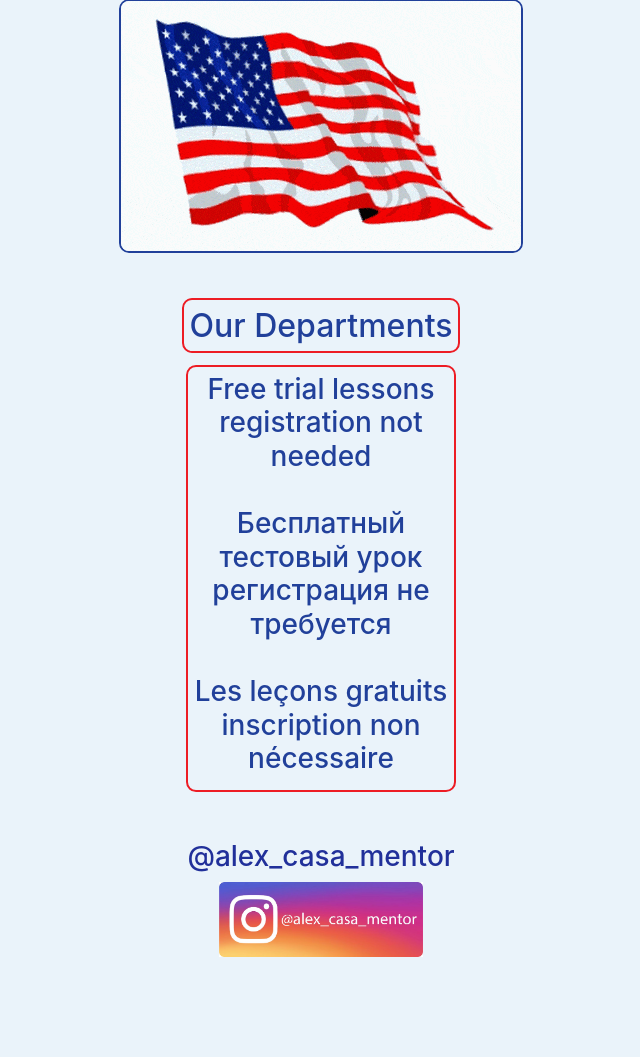
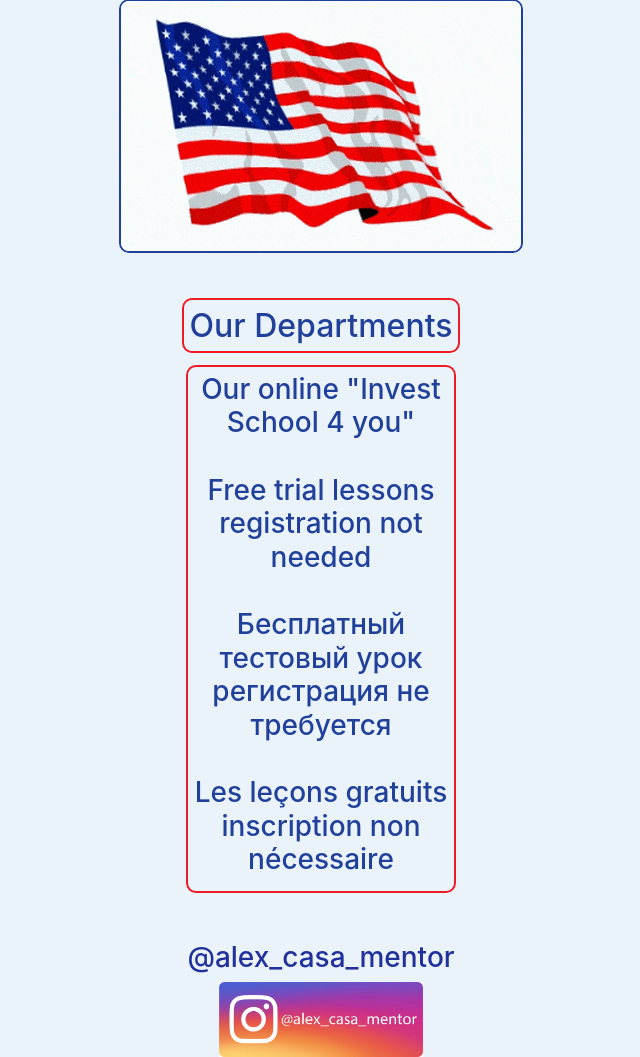
Before and after one commit to Dsibe/abtco, a Django app: page / in a window 1280 px wide. Shown: the part 292-1349 px from the top of the page, without its empty margins (319-959 px from the left). Before the commit the page ends 1249 px from the top, so only its background shows below. Run offline with Django 3.2, Linux system fonts and the light colour scheme; some libraries are stand-ins or nearby versions.

Commit message:
'views.py'

```diff
--- a/main/templates/main/main.html
+++ b/main/templates/main/main.html
@@ -30,7 +30,7 @@
 
       <a href="trial" style="text-decoration: none;">
         <div class="col-12 col-md-3 mx-auto" style="border: 2px solid #ED1C24; border-radius: 10px; padding: 6px; color: #21409A; font-size: 200%; margin-top: 20px;">
-          <h3>Free trial lessons<br>registration not needed<br>
+          <h3>Our online "Invest School 4 you"<br><br>Free trial lessons<br>registration not needed<br>
             <br>Бесплатный тестовый урок<br>регистрация не требуется<br>
             <br>Les leçons gratuits<br>inscription non nécessaire<br></h3>
         </div>
```
